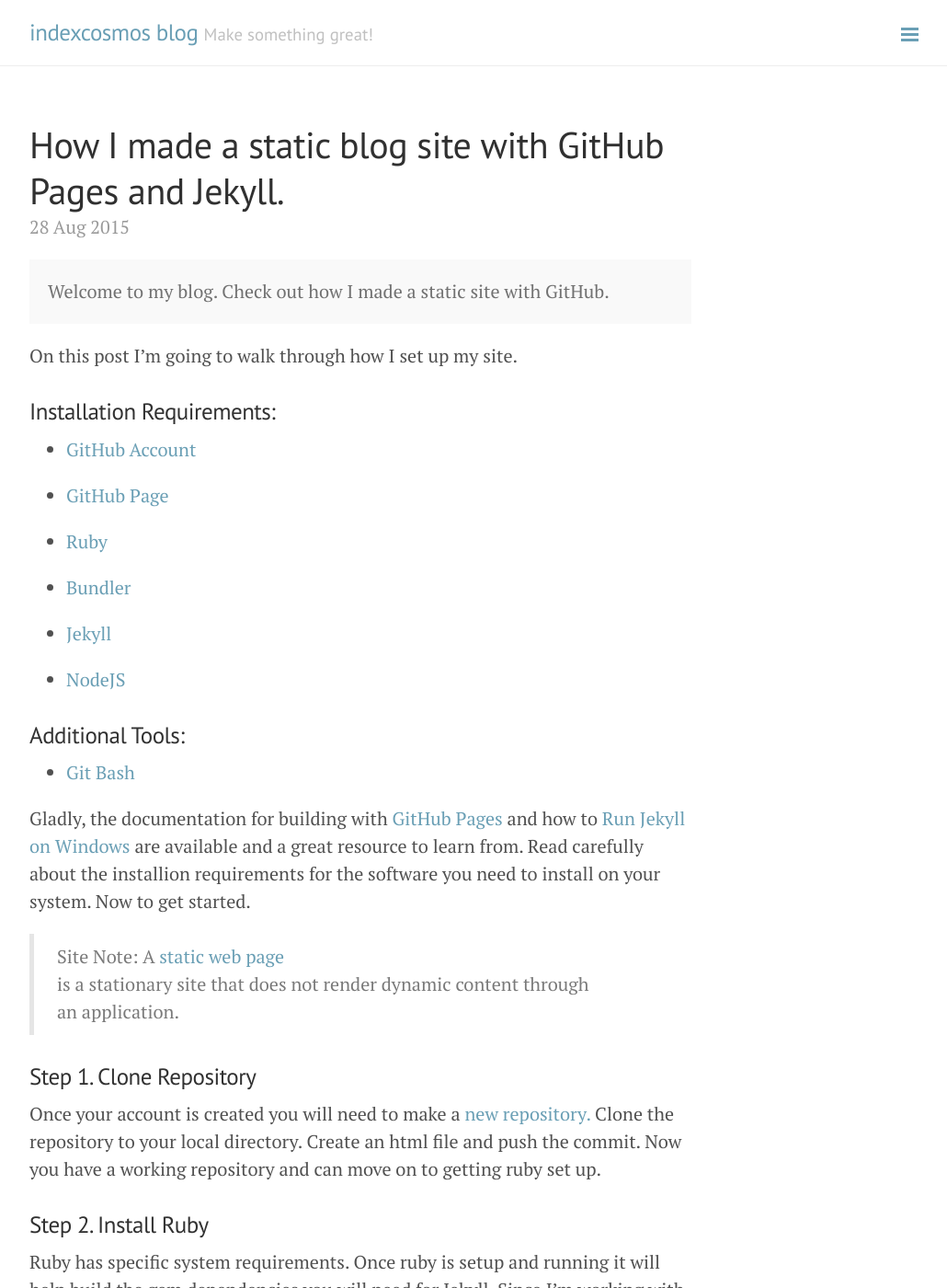
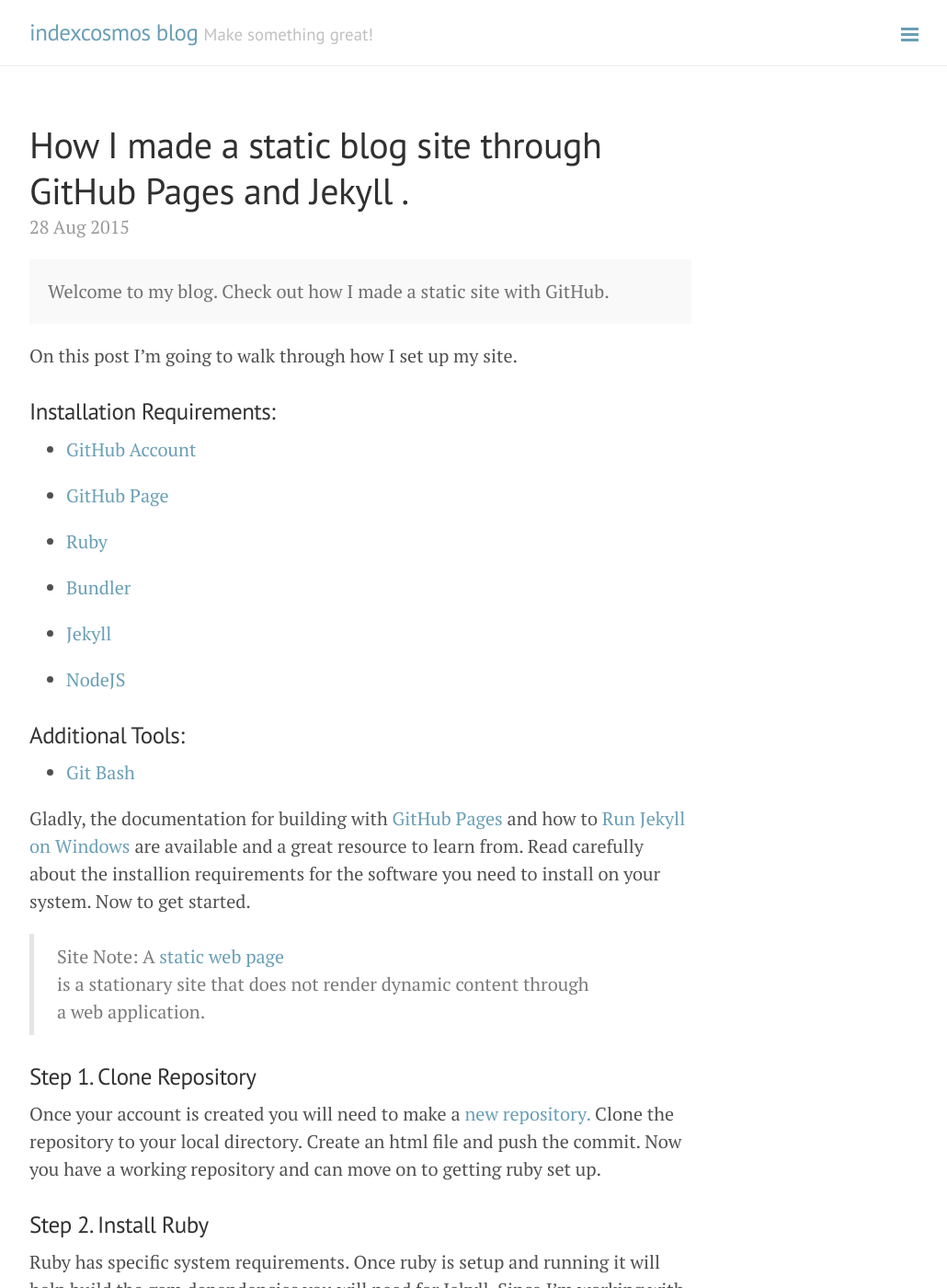
Before and after one commit to indexcosmos/indexcosmos.github.io, a Jekyll site: the page built from _posts/2015-08-28-how-I-made-my-github-page.md, in a window 1280 px wide and 1400 px high. Shown: the whole window at 92% size, without its empty margins (248-1278 px from the left). Built offline with Jekyll 4.4.1, drawn with Linux system fonts in a browser that asks for light colours; Markdown is read by kramdown in place of the engine named in the settings.

Commit message:
Update file

```diff
--- a/_posts/2015-08-28-how-I-made-my-github-page.md
+++ b/_posts/2015-08-28-how-I-made-my-github-page.md
@@ -1,6 +1,6 @@
 ---
 layout: post
-title: How I made a static blog site with GitHub Pages and Jekyll.
+title: How I made a static blog site through GitHub Pages and Jekyll .
 ---
 
 <div class="message">
@@ -32,7 +32,7 @@ On this post I'm going to walk through how I set up my site.
 Gladly, the documentation for building with [GitHub Pages](https://pages.github.com/) and how to [Run Jekyll on Windows](http://jekyll-windows.juthilo.com/) are available and a great resource to learn from. Read carefully about the installion requirements for the software you need to install on your system. Now to get started.
 
 <blockquote>
-<p>Site Note: A <a href="https://en.wikipedia.org/wiki/Static_web_page">static web page</a></p> is a stationary site that does not render dynamic content through an application.
+<p>Site Note: A <a href="https://en.wikipedia.org/wiki/Static_web_page">static web page</a></p> is a stationary site that does not render dynamic content through a web application.
 </blockquote>
 
 
```
